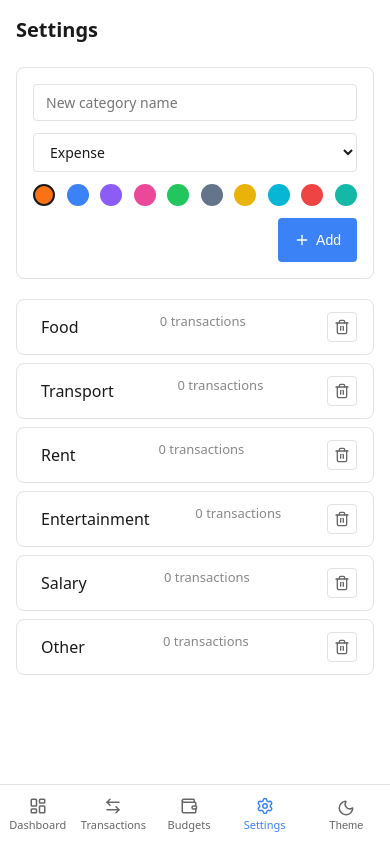
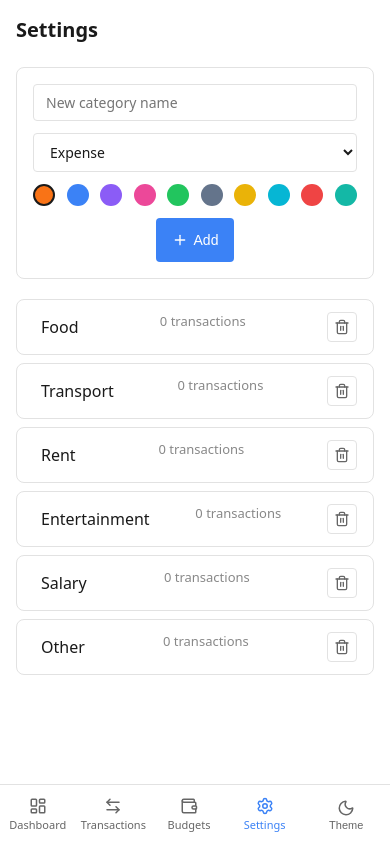
Before and after one commit to Palvett/Expense_tracker, a React (Vite) app: page /settings in a window 390 px wide. Built offline with nearby package versions, Linux system fonts and the light colour scheme.

Commit message:
centralised the add button for categories

```diff
--- a/src/features/categories/CategoryManager.css
+++ b/src/features/categories/CategoryManager.css
@@ -124,7 +124,7 @@
 
   .category-add-controls button[type="submit"] {
     flex: 0 0 auto;
-    margin-left: auto;
+    margin: 0 auto;
   }
 
   .category-row {
```
